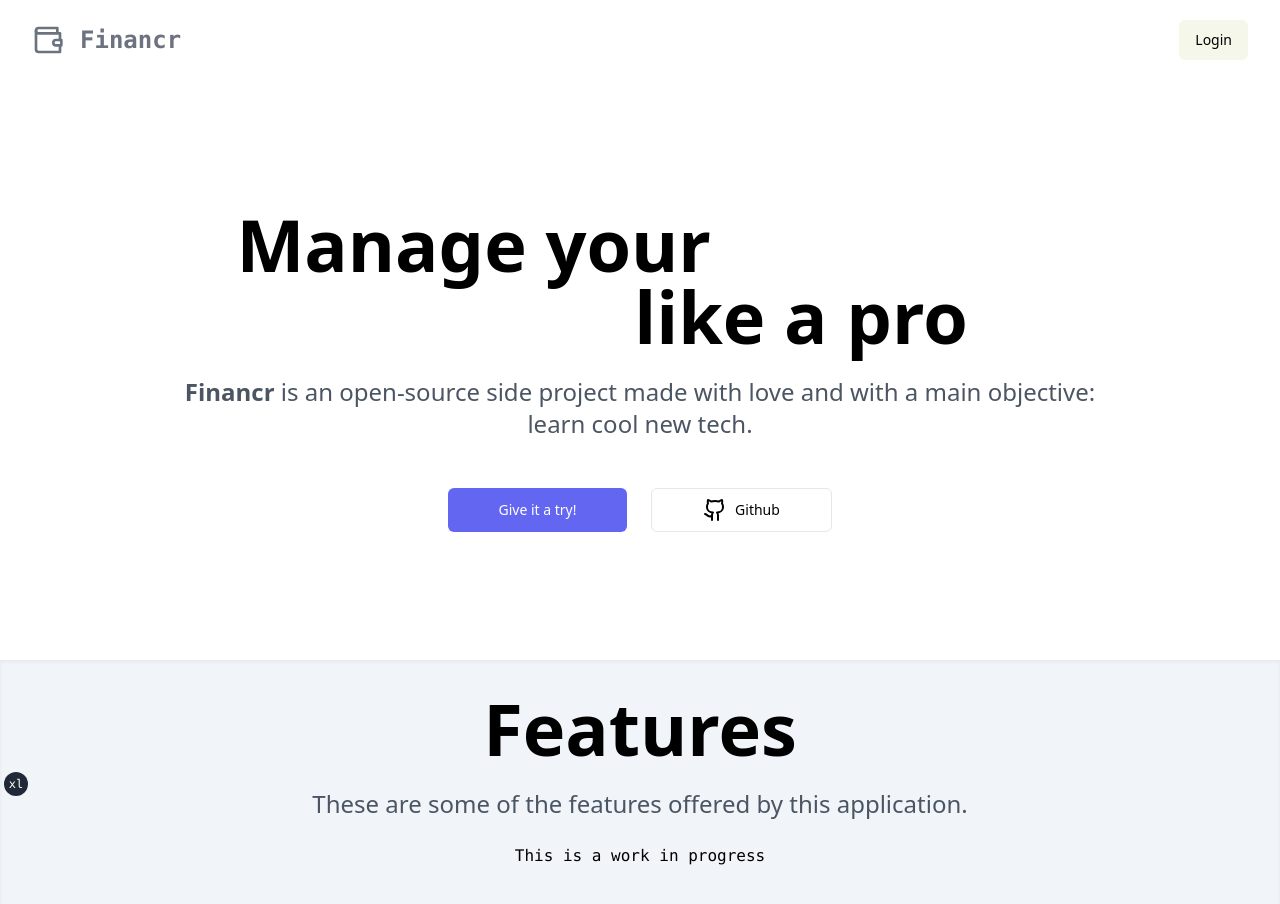
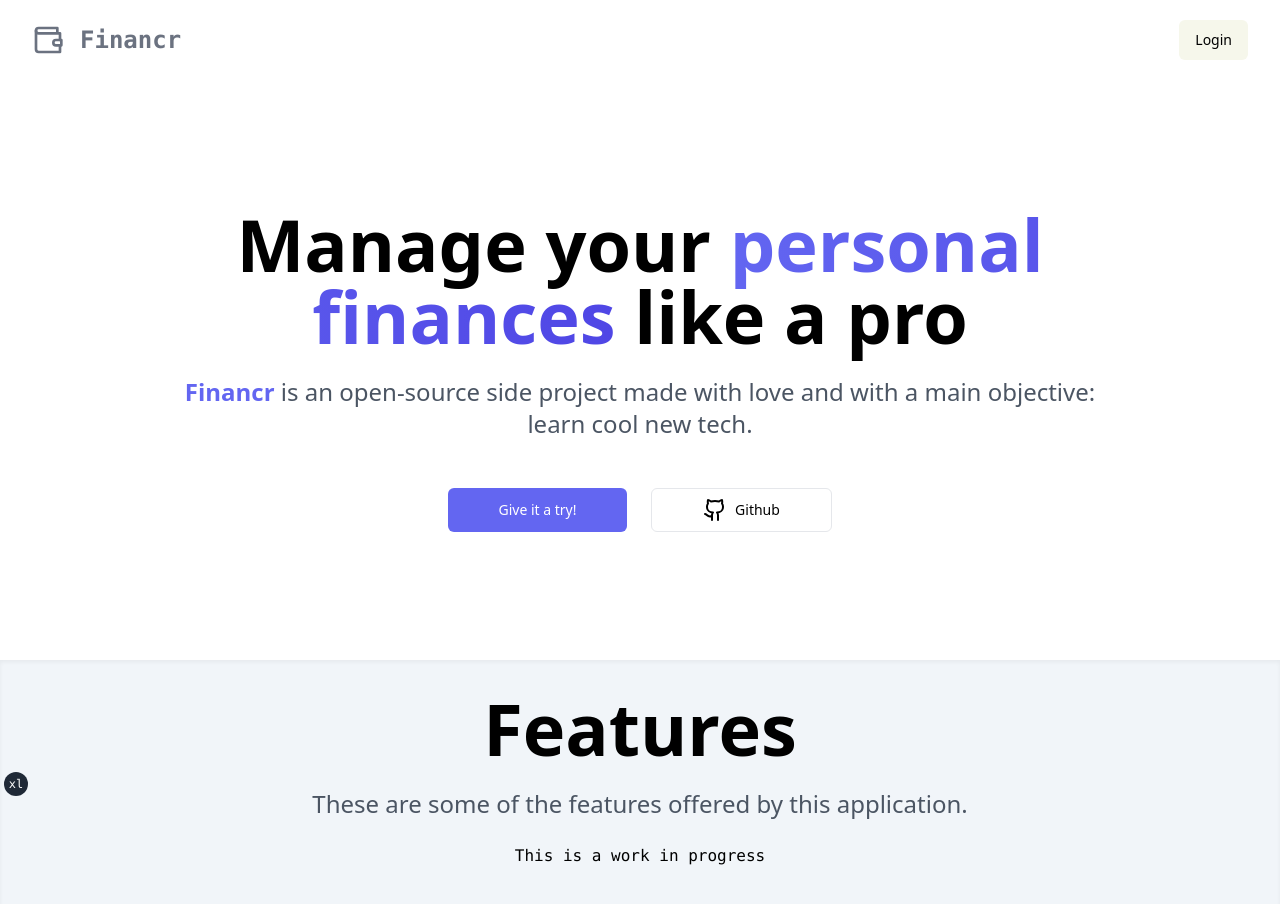
Before and after one commit to SrUltraLord/financr, a Next.js app: page / in a window 1280 px wide. Shown: the top 904 px of the page. Built offline with nearby package versions, Linux system fonts and the light colour scheme.

Commit message:
fix(hero): replaced brand color to primary.

```diff
--- a/src/app/(landing)/_components/landing-hero.tsx
+++ b/src/app/(landing)/_components/landing-hero.tsx
@@ -9,14 +9,14 @@ export function LandingHero() {
       <div className="container max-w-[64rem] flex-col space-y-4 px-4 text-center md:space-y-6 md:px-8">
         <h1 className="text-5xl font-extrabold md:text-6xl lg:text-7xl">
           Manage your{' '}
-          <span className="bg-gradient-to-r from-brand to-indigo-600 bg-clip-text text-transparent">
+          <span className="bg-gradient-to-r from-primary to-indigo-600 bg-clip-text text-transparent">
             personal finances
           </span>{' '}
           like a pro
         </h1>
 
         <h2 className="text-lg text-gray-600 md:text-xl lg:text-2xl">
-          <span className="font-bold text-brand">Financr</span> is an
+          <span className="font-bold text-primary">Financr</span> is an
           open-source side project made with love and with a main objective:
           learn cool new tech.
         </h2>
```
